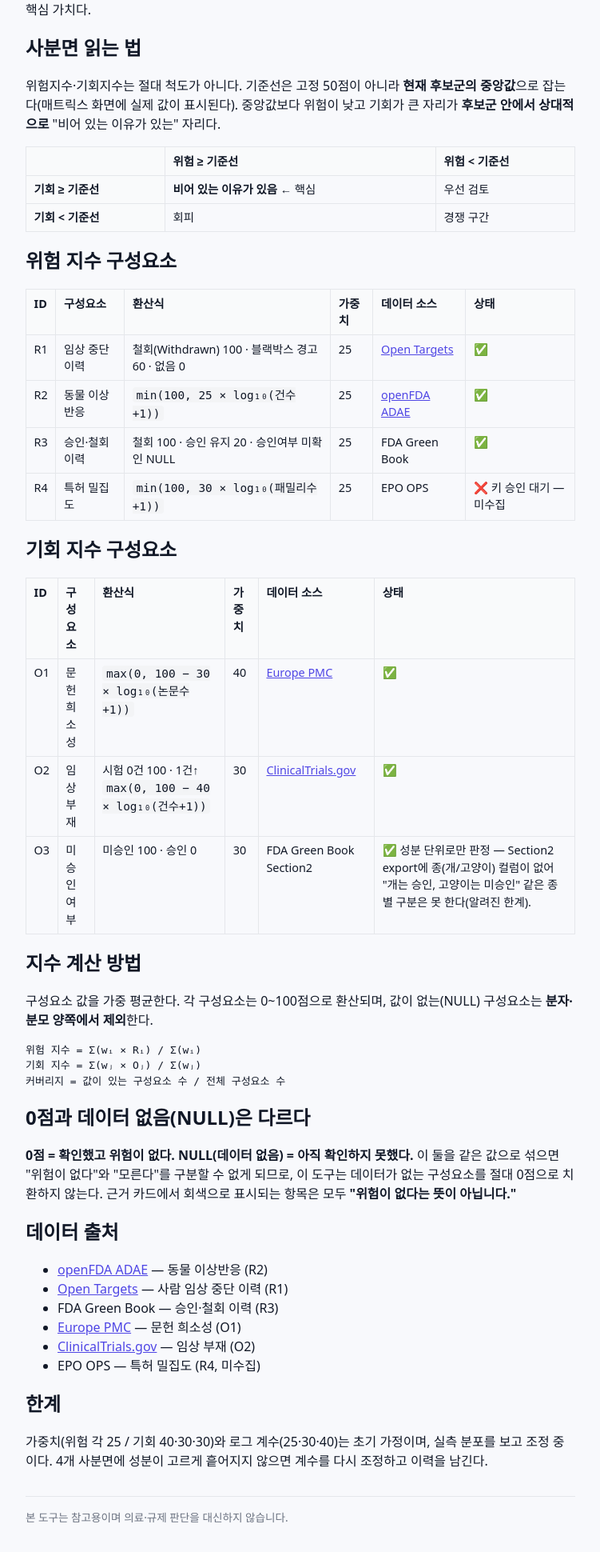
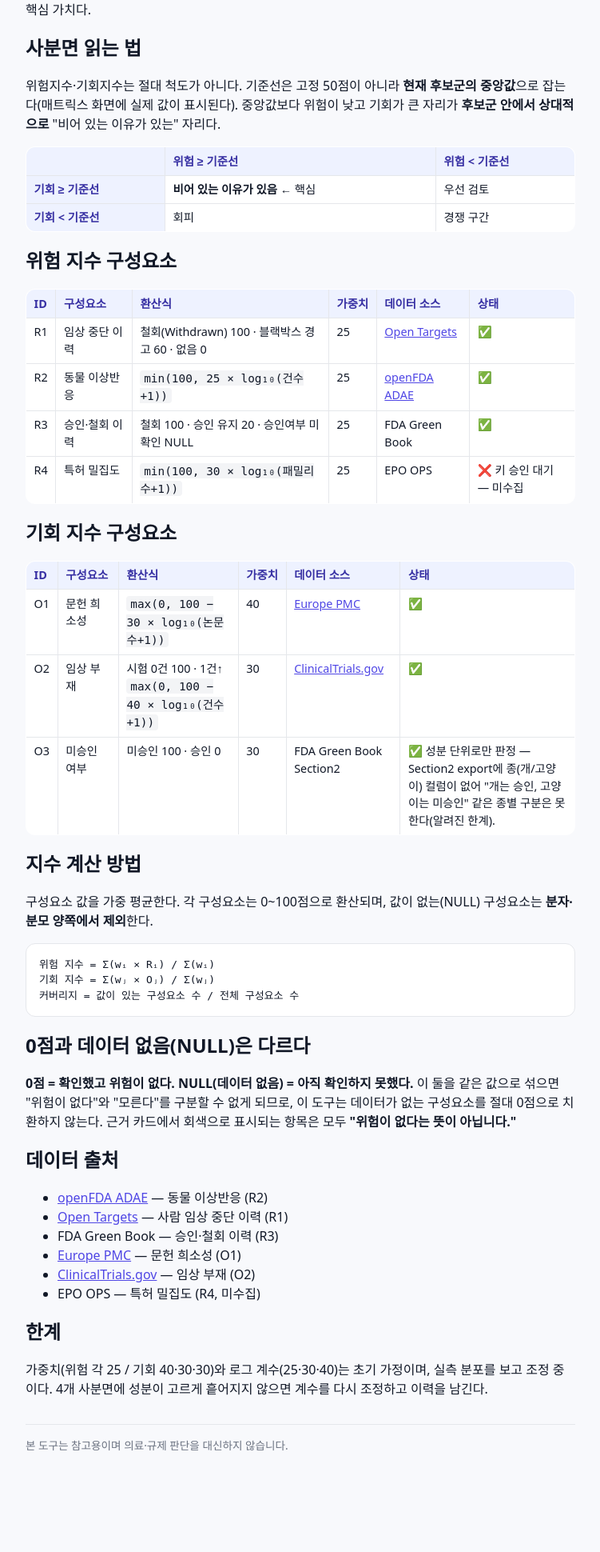
Before and after one commit to Ji-gam/GapFlag, a FastAPI app: page /about in a window 1280 px wide. Shown: the part 239-2179 px from the top of the page at 80% size, without its empty margins (264-1015 px from the left). After the commit the page ends 2052 px from the top, so only its background shows below. Run offline with FastAPI, Linux system fonts and the light colour scheme.

Commit message:
design: about 페이지를 검색/상세 화면과 같은 인디고 톤으로 통일
표 헤더에 인디고 틴트, 라운드 보더, 카드형 코드블록(pre) 적용.
구성요소 표가 좁은 화면에서 깨지지 않도록 가로 스크롤 래퍼 추가.

Co-Authored-By: Claude Sonnet 5 <noreply@anthropic.com>

```diff
--- a/app/templates/about.html
+++ b/app/templates/about.html
@@ -24,6 +24,7 @@
 </table>
 
 <h2>위험 지수 구성요소</h2>
+<div class="table-scroll">
 <table>
   <tr><th>ID</th><th>구성요소</th><th>환산식</th><th>가중치</th><th>데이터 소스</th><th>상태</th></tr>
   <tr>
@@ -49,6 +50,7 @@
 </table>
 
 <h2>기회 지수 구성요소</h2>
+<div class="table-scroll">
 <table>
   <tr><th>ID</th><th>구성요소</th><th>환산식</th><th>가중치</th><th>데이터 소스</th><th>상태</th></tr>
   <tr>
@@ -69,6 +71,7 @@
       "개는 승인, 고양이는 미승인" 같은 종별 구분은 못 한다(알려진 한계).</td>
   </tr>
 </table>
+</div>
 
 <h2>지수 계산 방법</h2>
 <p>
--- a/app/templates/base.html
+++ b/app/templates/base.html
@@ -24,10 +24,14 @@
   .card.null { background: #f3f4f6; color: #9ca3af; }
   .disclaimer { margin-top: 2rem; padding-top: 1rem; border-top: 1px solid var(--border); font-size: 0.85rem; color: var(--muted); }
   input, select, button { font-size: 1rem; padding: 0.4rem; }
-  table { border-collapse: collapse; width: 100%; margin: 0.75rem 0 1.25rem; font-size: 0.9rem; }
+  table { border-collapse: collapse; width: 100%; margin: 0.75rem 0 1.25rem; font-size: 0.9rem; border: 1px solid var(--border); border-radius: 12px; overflow: hidden; background: #fff; }
   th, td { border: 1px solid var(--border); padding: 0.4rem 0.6rem; text-align: left; vertical-align: top; }
-  th { background: #f9fafb; }
+  th { white-space: nowrap; }
+  .table-scroll { overflow-x: auto; margin: 0.75rem 0 1.25rem; }
+  .table-scroll table { margin: 0; min-width: 640px; }
+  th { background: var(--accent-bg); color: #3730a3; }
   code { background: #f3f4f6; padding: 0.1rem 0.3rem; border-radius: 4px; }
+  pre { background: #fff; border: 1px solid var(--border); border-radius: 12px; padding: 1rem; overflow-x: auto; }
 
   .site-header { display: flex; flex-wrap: wrap; align-items: center; gap: 0.4rem 1rem; padding: 1.25rem 0 0.75rem; margin-bottom: 1.25rem; border-bottom: 1px solid var(--border); }
   .site-header .brand { display: flex; align-items: center; gap: 0.5rem; font-weight: 700; color: var(--ink); text-decoration: none; }
```
